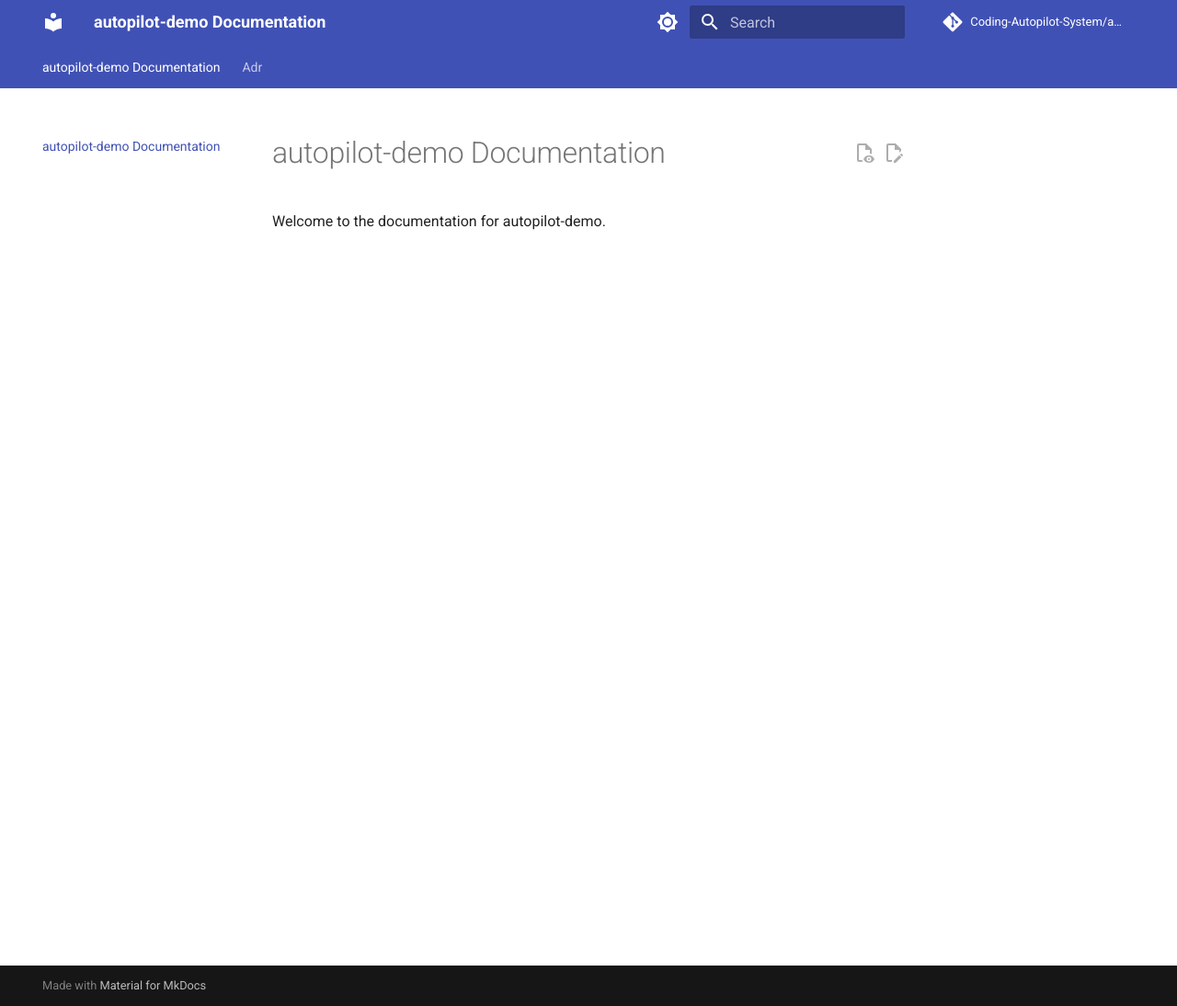
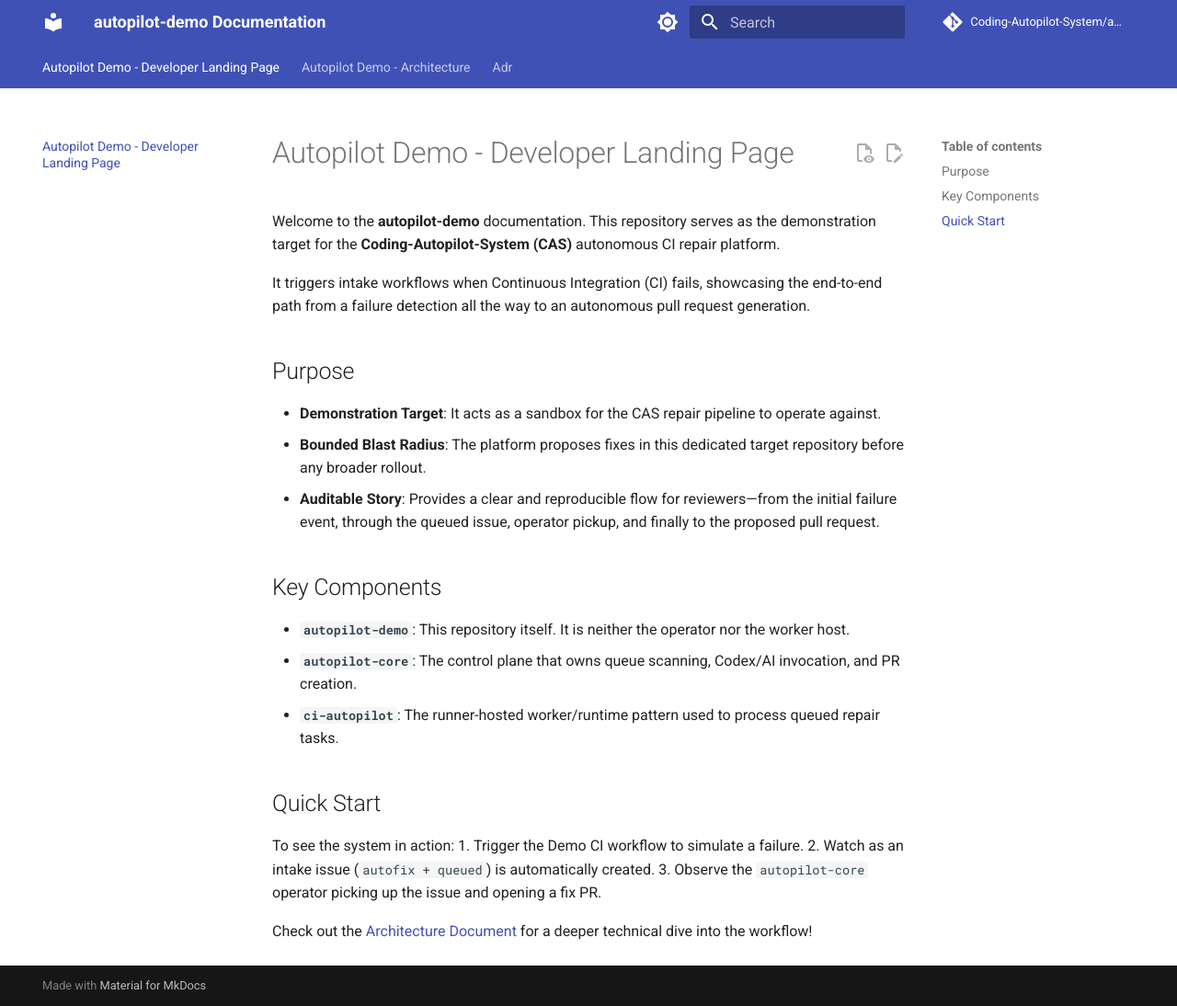
Before and after one commit to Coding-Autopilot-System/autopilot-demo, an MkDocs documentation site: the page built from docs/index.md, in a window 1280 px wide and 1094 px high. Shown: the whole window at 92% size. Built offline with MkDocs 1.6.1 and Material for MkDocs 9.7.7, drawn with Linux system fonts in a browser that asks for light colours; comment, search, counter and statistics services are not loaded.

Commit message:
gsd:docs generate bespoke architecture and diagrams

```diff
--- a/docs/index.md
+++ b/docs/index.md
@@ -1,3 +1,26 @@
-# autopilot-demo Documentation
+# Autopilot Demo - Developer Landing Page
 
-Welcome to the documentation for autopilot-demo.
+Welcome to the **autopilot-demo** documentation. This repository serves as the demonstration target for the **Coding-Autopilot-System (CAS)** autonomous CI repair platform.
+
+It triggers intake workflows when Continuous Integration (CI) fails, showcasing the end-to-end path from a failure detection all the way to an autonomous pull request generation.
+
+## Purpose
+
+- **Demonstration Target**: It acts as a sandbox for the CAS repair pipeline to operate against.
+- **Bounded Blast Radius**: The platform proposes fixes in this dedicated target repository before any broader rollout.
+- **Auditable Story**: Provides a clear and reproducible flow for reviewers—from the initial failure event, through the queued issue, operator pickup, and finally to the proposed pull request.
+
+## Key Components
+
+- **`autopilot-demo`**: This repository itself. It is neither the operator nor the worker host.
+- **`autopilot-core`**: The control plane that owns queue scanning, Codex/AI invocation, and PR creation.
+- **`ci-autopilot`**: The runner-hosted worker/runtime pattern used to process queued repair tasks.
+
+## Quick Start
+
+To see the system in action:
+1. Trigger the Demo CI workflow to simulate a failure.
+2. Watch as an intake issue (`autofix + queued`) is automatically created.
+3. Observe the `autopilot-core` operator picking up the issue and opening a fix PR.
+
+Check out the [Architecture Document](architecture.md) for a deeper technical dive into the workflow!
```
Also changed, not shown: docs/architecture.md (added, +44 -0 lines).
